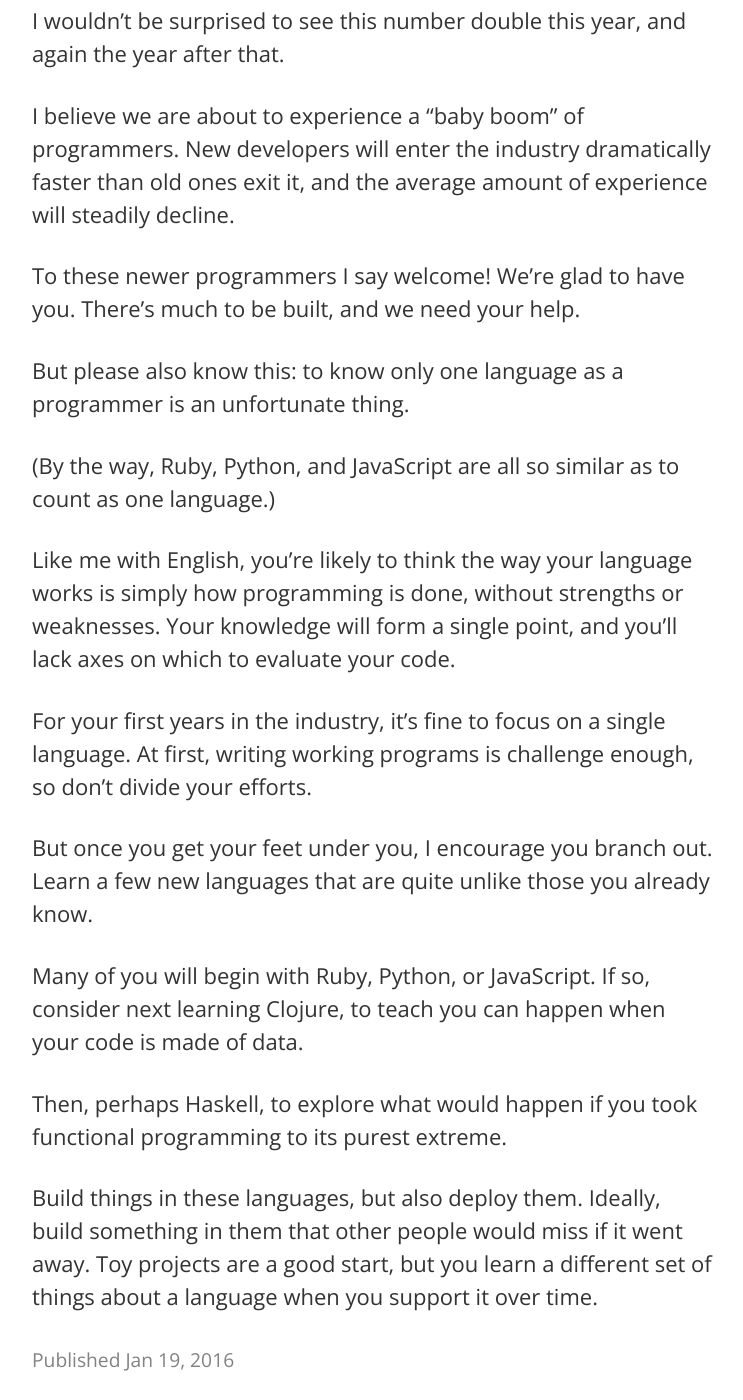
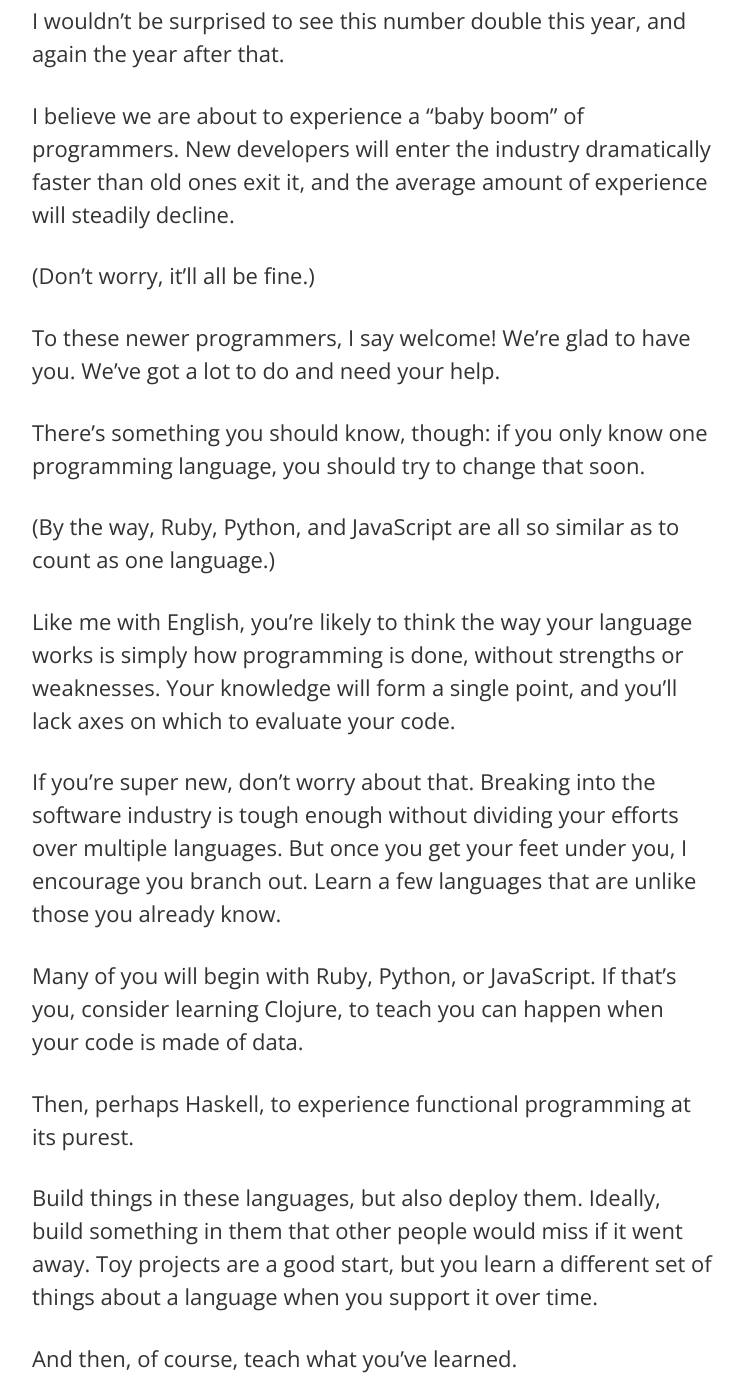
Before and after one commit to r00k/blog, a Jekyll site: the page built from _posts/2016-1-19-compared-to-what.md, in a window 1280 px wide and 1400 px high, scrolled down 2013 px. Shown: the whole window, without its empty margins (266-1009 px from the left). Built offline with Jekyll 4.4.1, drawn with Linux system fonts in a browser that asks for light colours.

Commit message:
Make it suck less

```diff
--- a/_posts/2016-1-19-compared-to-what.md
+++ b/_posts/2016-1-19-compared-to-what.md
@@ -45,20 +45,22 @@ I wouldn't be surprised to see this number double this year, and again the year
 
 I believe we are about to experience a "baby boom" of programmers. New developers will enter the industry dramatically faster than old ones exit it, and the average amount of experience will steadily decline.
 
-To these newer programmers I say welcome! We're glad to have you. There's much to be built, and we need your help.
+(Don't worry, it'll all be fine.)
 
-But please also know this: to know only one language as a programmer is an unfortunate thing.
+To these newer programmers, I say welcome! We're glad to have you. We've got a lot to do and need your help.
+
+There's something you should know, though: if you only know one programming language, you should try to change that soon.
 
 (By the way, Ruby, Python, and JavaScript are all so similar as to count as one language.)
 
 Like me with English, you're likely to think the way your language works is simply how programming is done, without strengths or weaknesses. Your knowledge will form a single point, and you'll lack axes on which to evaluate your code.
 
-For your first years in the industry, it's fine to focus on a single language. At first, writing working programs is challenge enough, so don't divide your efforts.
+If you're super new, don't worry about that. Breaking into the software industry is tough enough without dividing your efforts over multiple languages. But once you get your feet under you, I encourage you branch out. Learn a few languages that are unlike those you already know.
 
-But once you get your feet under you, I encourage you branch out. Learn a few new languages that are quite unlike those you already know.
+Many of you will begin with Ruby, Python, or JavaScript. If that's you, consider learning Clojure, to teach you can happen when your code is made of data.
 
-Many of you will begin with Ruby, Python, or JavaScript. If so, consider next learning Clojure, to teach you can happen when your code is made of data.
-
-Then, perhaps Haskell, to explore what would happen if you took functional programming to its purest extreme.
+Then, perhaps Haskell, to experience functional programming at its purest.
 
 Build things in these languages, but also deploy them. Ideally, build something in them that other people would miss if it went away. Toy projects are a good start, but you learn a different set of things about a language when you support it over time.
+
+And then, of course, teach what you've learned.
```
